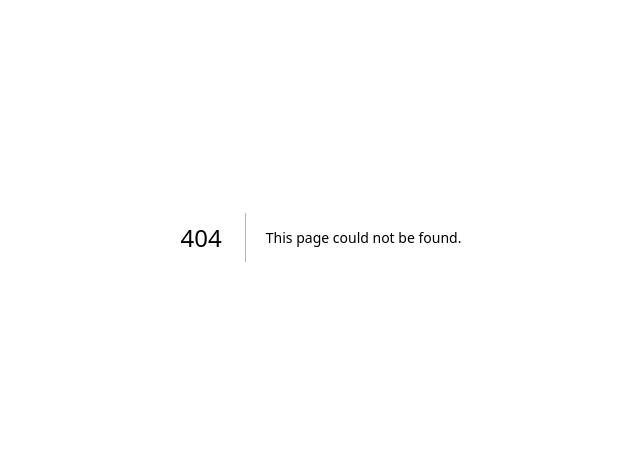
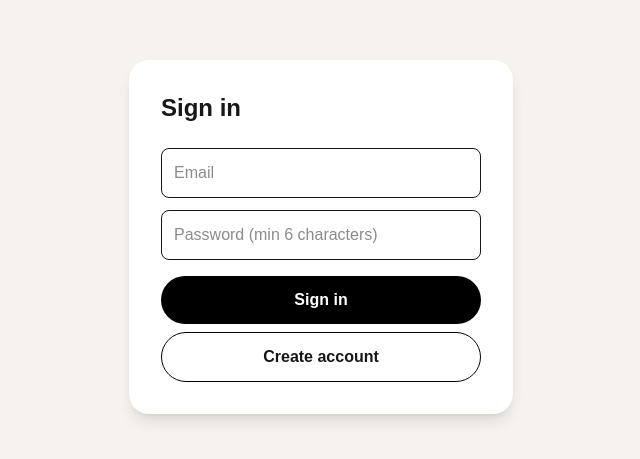
Before and after one commit to Harshita24-hack/hng-shop01, a Next.js app: page /login in a window 1280 px wide. Before the commit this address had no page. Shown: the part 163-622 px from the top of the page, without its empty margins (319-959 px from the left). Built offline with nearby package versions, Linux system fonts and the light colour scheme; no server answers.

Commit message:
Create page.tsx

```diff
--- /dev/null
+++ b/app/login/page.tsx
@@ -0,0 +1,53 @@
+"use client";
+import { useState } from "react";
+import { supabase } from "../../lib/supabase";
+
+export default function LoginPage() {
+  const [email, setEmail] = useState("");
+  const [password, setPassword] = useState("");
+  const [msg, setMsg] = useState("");
+
+  async function signIn() {
+    const { error } = await supabase.auth.signInWithPassword({ email, password });
+    if (error) setMsg(error.message);
+    else window.location.href = "/";
+  }
+
+  async function signUp() {
+    const { error } = await supabase.auth.signUp({ email, password });
+    if (error) setMsg(error.message);
+    else {
+      setMsg("Account created. Signing you in...");
+      await signIn();
+    }
+  }
+
+  return (
+    <div className="min-h-screen bg-[#f6f3ee] flex items-center justify-center p-6">
+      <div className="bg-white rounded-[20px] p-8 w-full max-w-sm shadow-lg">
+        <h1 className="text-2xl font-black mb-6">Sign in</h1>
+        <input
+          className="w-full border rounded-lg p-3 mb-3"
+          placeholder="Email"
+          type="email"
+          value={email}
+          onChange={(e) => setEmail(e.target.value)}
+        />
+        <input
+          className="w-full border rounded-lg p-3 mb-4"
+          placeholder="Password (min 6 characters)"
+          type="password"
+          value={password}
+          onChange={(e) => setPassword(e.target.value)}
+        />
+        <button onClick={signIn} className="w-full bg-black text-white rounded-full py-3 font-bold mb-2">
+          Sign in
+        </button>
+        <button onClick={signUp} className="w-full border border-black rounded-full py-3 font-bold">
+          Create account
+        </button>
+        {msg && <p className="text-sm text-red-600 mt-4">{msg}</p>}
+      </div>
+    </div>
+  );
+}
```
